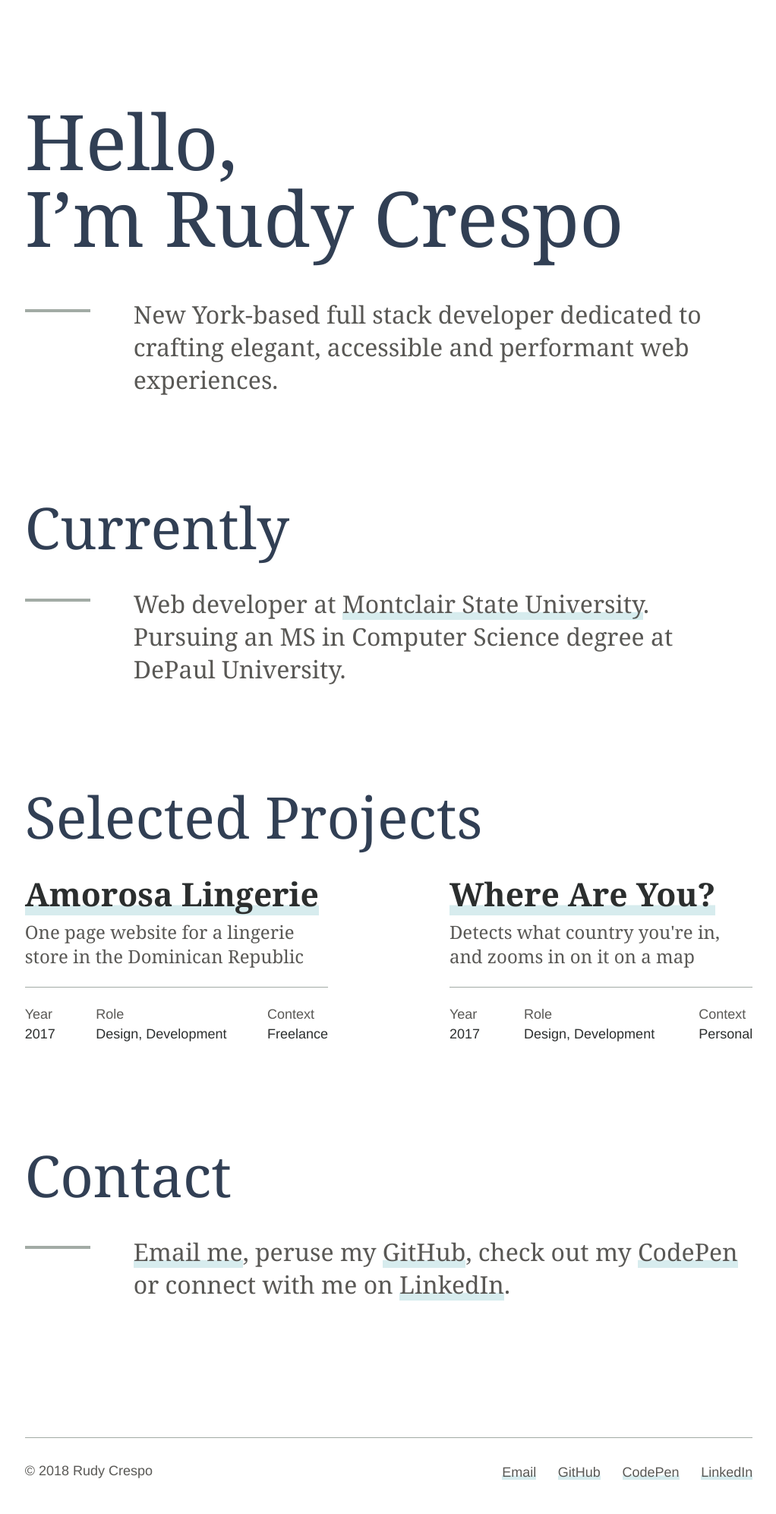
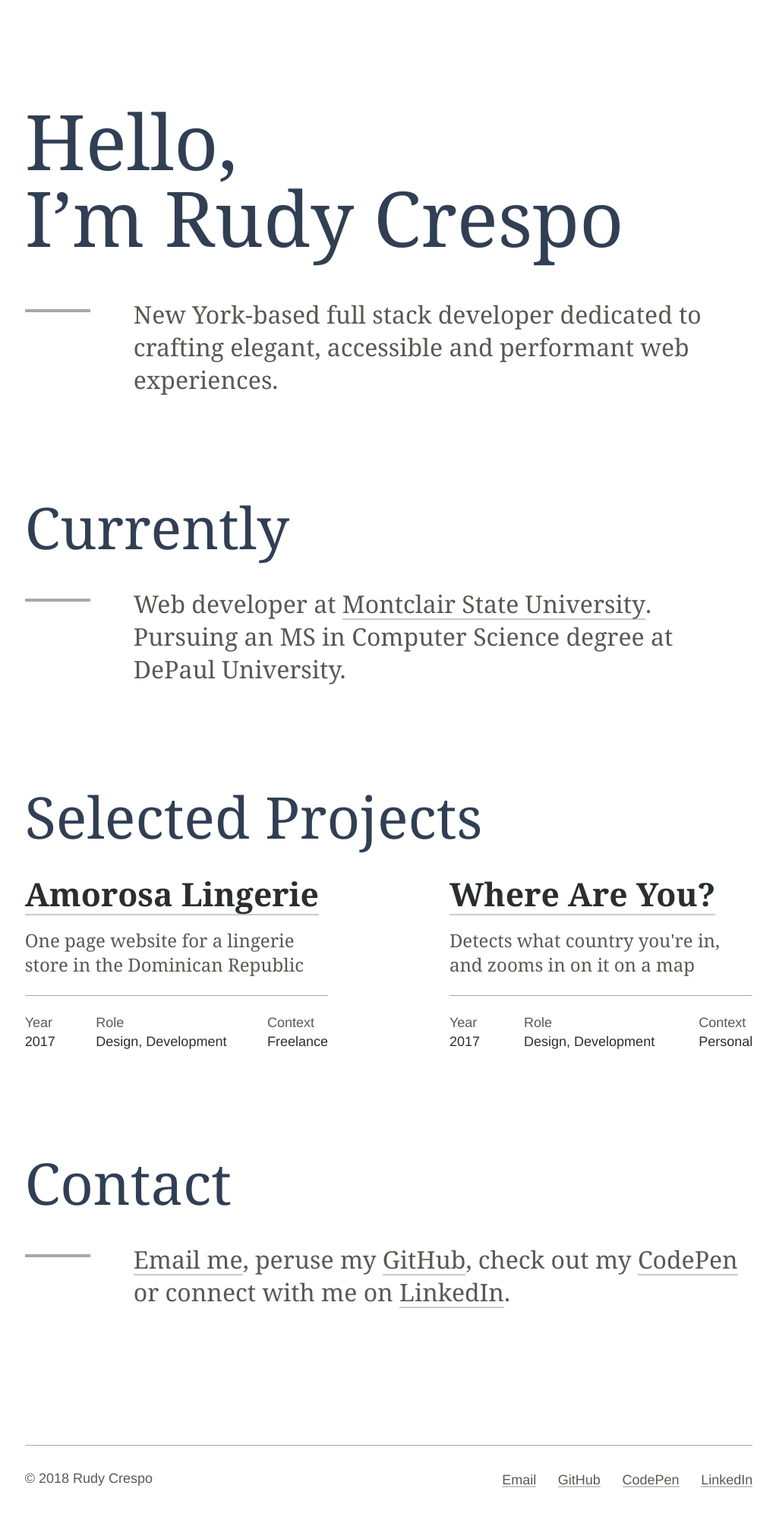
Before and after one commit to rcrespo9/portfolio-2018, a Jekyll site: the page built from index.md, in a window 1280 px wide. Shown: the whole page at 76% size, without its empty margins (128-1150 px from the left). Built offline with Jekyll 4.4.1, drawn with Linux system fonts in a browser that asks for light colours; some web fonts are replaced.

Commit message:
modified link styling

```diff
--- a/Gemfile
+++ b/Gemfile
@@ -20,6 +20,7 @@ gem "minima", "~> 2.0"
 # If you have any plugins, put them here!
 group :jekyll_plugins do
   gem 'hawkins'
+  gem 'jekyll-autoprefixer'
 end
 
 # Windows does not include zoneinfo files, so bundle the tzinfo-data gem
--- a/_sass/base/_base.scss
+++ b/_sass/base/_base.scss
@@ -37,12 +37,22 @@ ul {
 }
 
 a {
+  position: relative;
   color: inherit;
   text-decoration: none;
-  box-shadow: inset 0px modular-scale(-4, -1em) 0px 0px rgba($lt-blue, 0.75);
-  transition: background-color .25s ease-in-out;
 
-  &:hover {
-    background-color: rgba($lt-blue, 0.75);
+  &:after {
+    content: "";
+    position: absolute;
+    left: 0;
+    bottom: 0;
+    display: block;
+    width: 100%;
+    height: 2px;
+    background-color: rgba($black, .25);
+  }
+
+  &:hover:after {
+    background-color: rgba($black, 1);
   }
 }
--- a/_sass/components/_projects.scss
+++ b/_sass/components/_projects.scss
@@ -15,7 +15,7 @@
   }
 
     .c-project__title {
-      margin-bottom: modular-scale(-4);
+      margin-bottom: modular-scale(-2);
       color: $black;
       font-size: modular-scale(3);
       font-weight: map-get($font-weight, bold);
```
Also changed, not shown: Gemfile.lock.
